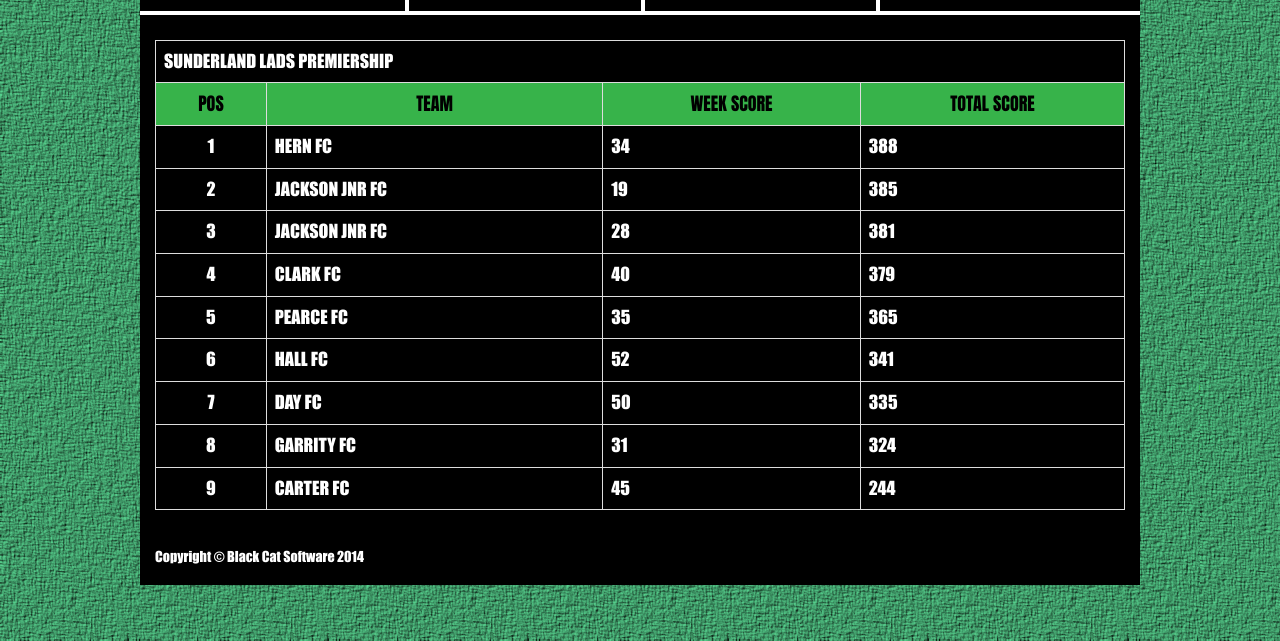
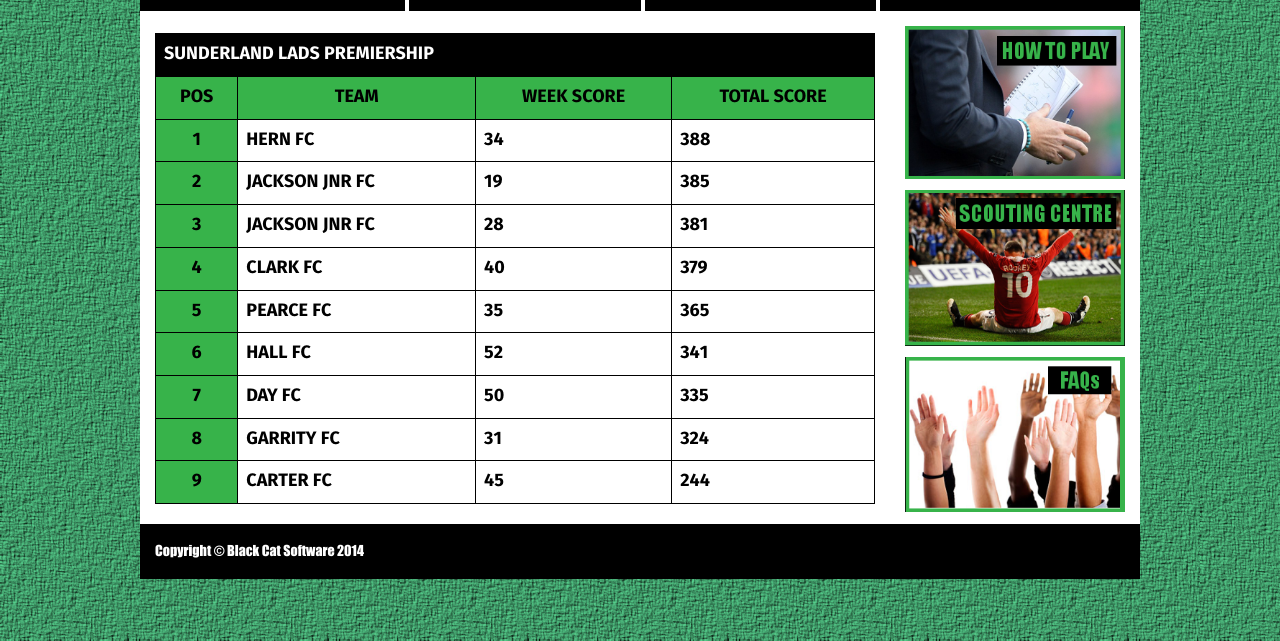
Before and after one commit to chrishern/fantasy-draft-ui-sandbox, a plain HTML site: page v0.1/leagueTable.html in a window 1280 px wide. Shown: the part 159-800 px from the top of the page. Drawn offline with Linux system fonts and the light colour scheme.

Commit message:
Changed league page to match the new white based style.

```diff
--- a/v0.1/css/custom.css
+++ b/v0.1/css/custom.css
@@ -1,6 +1,11 @@
 @font-face {
   font-family: impact;
   src: url(../fonts/impact.ttf);
+}
+
+@font-face {
+  font-family: fira;
+  src: url(../fonts/firasans-bold.otf);
 }
 
 body {
--- a/v0.1/css/leagueTable.css
+++ b/v0.1/css/leagueTable.css
@@ -1,10 +1,16 @@
+table, th, td, tr {
+	border: 1px solid black !important;
+}
+
 .leagueTable {
 	margin-top: 2.5%;
+	font-family: fira;
 	font-size: 18px;
 	text-transform: uppercase;
 }
 
 .leagueName {
+	background-color: #000000;
 	color: #FFFFFF;
 	font-weight: normal !important;
 }
@@ -20,11 +26,16 @@
 }
 
 .leagueTableTeam {
-	color: #FFFFFF;
+	color: #000000;
 }
 
 .teamPosition {
+	background-color: #37B34A;
 	text-align: center;
+}
+
+.feature-photo {
+	margin-top: 5%;
 }
 
 @media screen and (max-width: 480px) {
--- a/v0.1/leagueTable.html
+++ b/v0.1/leagueTable.html
@@ -46,9 +46,12 @@
       </div>
     </nav><!-- /.navbar-->
 
-    <div class="container" style="background-color: #000000;">
+    <div class="container" style="background-color: #FFFFFF;">
 
-      <table class="table table-bordered leagueTable">
+      <div class="row">
+        <div class="col-md-9 col-sm-9">
+
+          <table class="table leagueTable">
 
             <tr class="leagueName">
               <td colspan="4">Sunderland Lads Premiership</td>
@@ -124,6 +127,17 @@
               <td>244</td>
             </tr>
           </table>
+        </div> <!-- ./col -->
+
+        <div class="col-md-3 col-sm-3">
+
+          <a href='#'><img src="img/howToPlay.png" class="feature-photo"></a>
+          <a href='#'><img src="img/scoutingCentre.png" class="feature-photo"></a>
+          <a href='#'><img src="img/faqs.png" class="feature-photo"></a>
+
+        </div>
+
+      </div> <!-- ./row -->
 
     </div> <!-- /.container -->
 
```
Also changed, not shown: v0.1/myTeam.html (+2 -2 lines), v0.1/fonts/firasans-bold.otf (added). Lines whose indentation alone changed are shown as unchanged.
